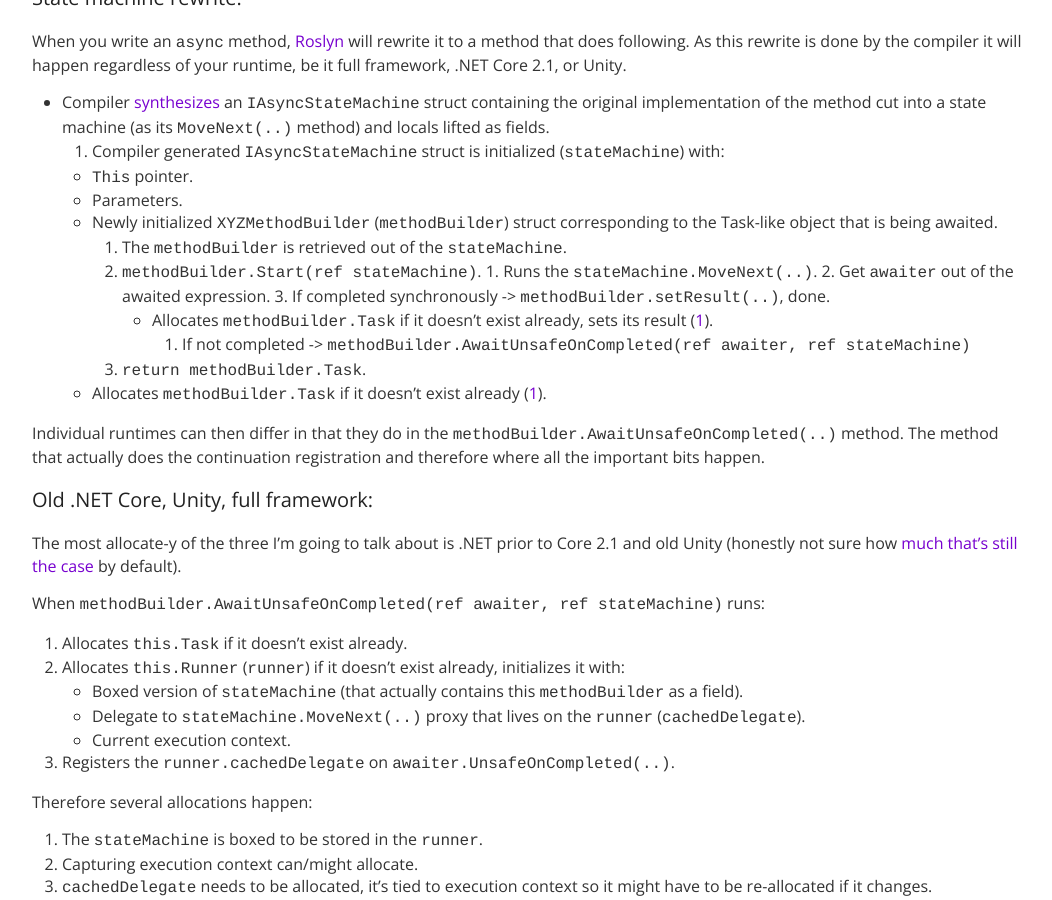
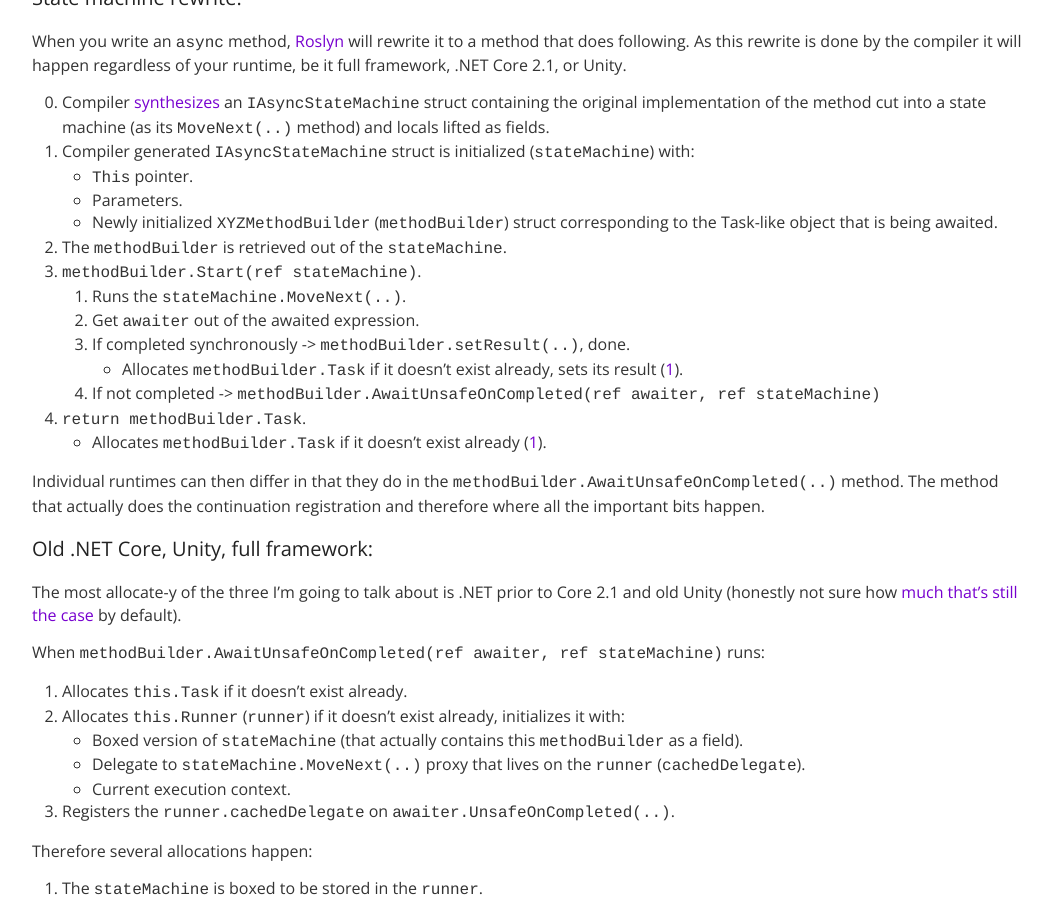
Before and after one commit to petrroll/devblog, a Jekyll site: the page built from _posts/2020-07-07-async-in-csharp-dotnet-and-unity-allocation-and-builders.markdown, in a window 1280 px wide and 900 px high, scrolled down 573 px. Shown: the whole window, without its empty margins (108-1160 px from the left). Built offline with Jekyll 4.4.1, drawn with Linux system fonts in a browser that asks for light colours; comment, search, counter and statistics services are not loaded; some of the changed lines change nothing that is shown.

Commit message:
Fix post: .NET Async.

```diff
--- a/_posts/2020-07-07-async-in-csharp-dotnet-and-unity-allocation-and-builders.markdown
+++ b/_posts/2020-07-07-async-in-csharp-dotnet-and-unity-allocation-and-builders.markdown
@@ -15,7 +15,9 @@
 ### State machine rewrite:
 
 When you write an `async` method, [Roslyn](https://github.com/dotnet/roslyn) will rewrite it to a method that does following. As this rewrite is done by the compiler it will happen regardless of your runtime, be it full framework, .NET Core 2.1, or Unity.
-- Compiler [synthesizes](https://sharplab.io/#v2:EYLgtghgzgLgpgJwDQBMQGoA+ABATARgFgAobABgAJt8BWAbhJOwGYrcKBhCgbxIv6qtsADioA2ADwBLAHYwAfBQCyACgCUPPgO3YAnOIB0ATSlwANinUNi2nfl0qARPkdrrtgXsMnzlt1o8A22wAdgp8dwEAXxIooA=) an `IAsyncStateMachine` struct containing the original implementation of the method cut into a state machine (as its `MoveNext(..)` method) and locals lifted as fields.
+
+{:start="0"}
+0. Compiler [synthesizes](https://sharplab.io/#v2:EYLgtghgzgLgpgJwDQBMQGoA+ABATARgFgAobABgAJt8BWAbhJOwGYrcKBhCgbxIv6qtsADioA2ADwBLAHYwAfBQCyACgCUPPgO3YAnOIB0ATSlwANinUNi2nfl0qARPkdrrtgXsMnzlt1o8A22wAdgp8dwEAXxIooA=) an `IAsyncStateMachine` struct containing the original implementation of the method cut into a state machine (as its `MoveNext(..)` method) and locals lifted as fields.
 1. Compiler generated `IAsyncStateMachine` struct is initialized (`stateMachine`) with:
 	- `This` pointer.
 	- Parameters.
```
